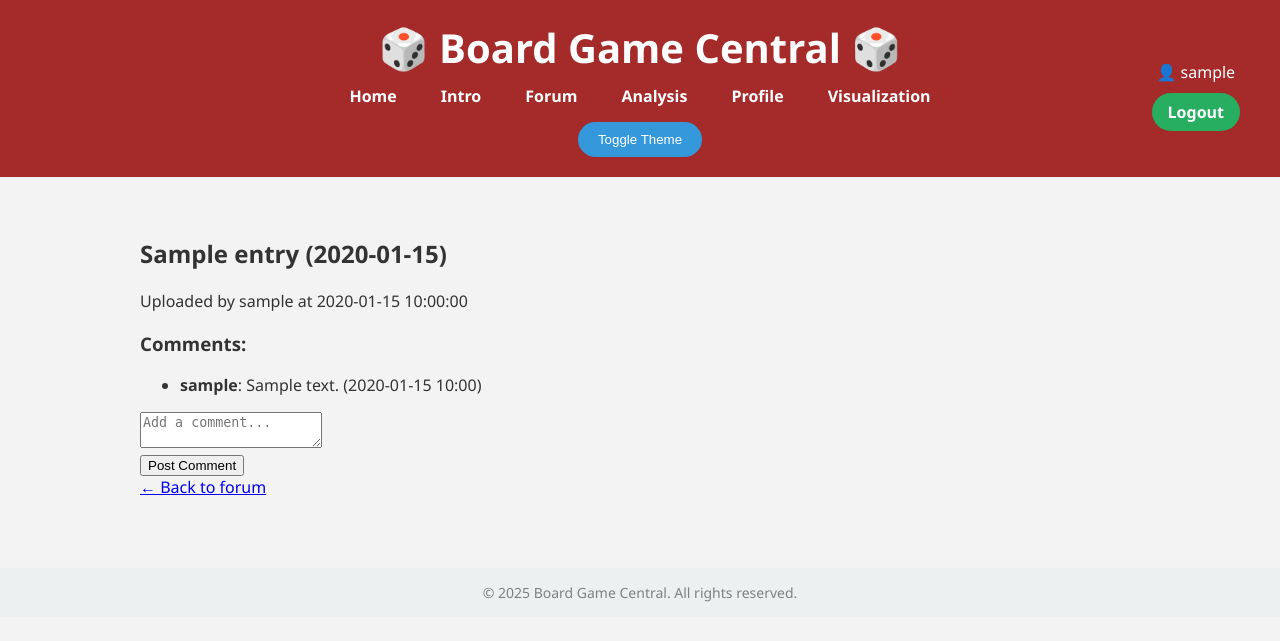
After one commit to TheDoctorZoose/CITS3403-Agile-Project, a Flask app: page /forum/1 in a window 1280 px wide. The commit adds this page. Shown: the top 641 px of the page. Run offline with Flask 3, Linux system fonts and the light colour scheme; a user stored in the database is signed in; tables that the repository leaves empty hold one stand-in row (values such as "Sample post").

Commit message:
Implement login, registration, game entry upload, and comment feature

```diff
--- a/app/routes.py
+++ b/app/routes.py
@@ -2,9 +2,12 @@ from flask import Blueprint, render_template, redirect, url_for, flash, request
 from flask_login import login_user, logout_user, current_user, login_required
 from werkzeug.security import generate_password_hash, check_password_hash
 
-from app.models import User
+from app.models import User, GameEntry, Comment
+
 from app.forms import RegistrationForm, LoginForm
 from app import db
+
+from datetime import datetime
 
 main = Blueprint('main', __name__)
 
@@ -67,9 +70,9 @@ def forgot_password():
 def intro():
     return render_template("intropage.html")
 
-@main.route('/forum')
-def forum():
-    return render_template("upload-data-view.html")
+# @main.route('/forum')
+# def forum():
+#     return render_template("upload-data-view.html")
 
 @main.route('/share')
 def share_data_view():
@@ -91,3 +94,52 @@ def analysis():
 @main.route('/visualisation')
 def visualisation():
     return render_template("visualisation-options.html")
+
+@main.route('/forum', methods=['GET', 'POST'])
+@login_required
+def forum():
+    if request.method == 'POST':
+        game_title = request.form.get('gameTitle')
+        date_str = request.form.get('datePlayed')
+
+        try:
+            date_played = datetime.strptime(date_str, "%Y-%m-%d").date()
+        except ValueError:
+            flash("Invalid date format.", "error")
+            return redirect(url_for('main.forum'))
+
+        new_entry = GameEntry(
+            game_title=game_title,
+            date_played=date_played,
+            user_id=current_user.id
+        )
+        db.session.add(new_entry)
+        db.session.commit()
+        flash('Entry submitted!')
+
+        return redirect(url_for('main.forum'))
+
+    entries = GameEntry.query.order_by(GameEntry.timestamp.desc()).all()
+    return render_template('upload-data-view.html', entries=entries)
+
+
+@main.route('/forum/<int:entry_id>', methods=['GET', 'POST'])
+@login_required
+def view_entry(entry_id):
+    entry = GameEntry.query.get_or_404(entry_id)
+
+    if request.method == 'POST':
+        comment_text = request.form.get('comment')
+        if comment_text:
+            comment = Comment(
+                content=comment_text,
+                user_id=current_user.id,
+                entry_id=entry.id
+            )
+            db.session.add(comment)
+            db.session.commit()
+            flash('Comment posted!')
+
+        return redirect(url_for('main.view_entry', entry_id=entry.id))
+
+    return render_template('entry_detail.html', entry=entry)
--- a/app/templates/base.html
+++ b/app/templates/base.html
@@ -26,9 +26,15 @@
       </div>
 
       <div class="nav-right">
-        <a href="{{ url_for('main.login') }}" class="auth-button">Login</a>
-        <a href="{{ url_for('main.register') }}" class="auth-button">Sign Up</a>
+        {% if current_user.is_authenticated %}
+          <span class="auth-username">👤 {{ current_user.username }}</span>
+          <a href="{{ url_for('main.logout') }}" class="auth-button">Logout</a>
+        {% else %}
+          <a href="{{ url_for('main.login') }}" class="auth-button">Login</a>
+          <a href="{{ url_for('main.register') }}" class="auth-button">Sign Up</a>
+        {% endif %}
       </div>
+
     </nav>
 
     <button id="themeToggle" class="theme-toggle">Toggle Theme</button>
--- /dev/null
+++ b/app/templates/entry_detail.html
@@ -0,0 +1,22 @@
+{% extends 'base.html' %}
+
+{% block content %}
+  <h2>{{ entry.game_title }} ({{ entry.date_played }})</h2>
+  <p>Uploaded by {{ entry.user.username }} at {{ entry.timestamp }}</p>
+
+  <h3>Comments:</h3>
+  <ul>
+    {% for comment in entry.comments %}
+      <li><strong>{{ comment.user.username }}</strong>: {{ comment.content }} ({{ comment.timestamp.strftime('%Y-%m-%d %H:%M') }})</li>
+    {% else %}
+      <li>No comments yet.</li>
+    {% endfor %}
+  </ul>
+
+  <form method="POST">
+    <textarea name="comment" placeholder="Add a comment..." required></textarea><br>
+    <button type="submit">Post Comment</button>
+  </form>
+
+  <a href="{{ url_for('main.forum') }}">← Back to forum</a>
+{% endblock %}
```
Also changed, not shown: app/models.py (+22 -0 lines), app/templates/profile.html (+7 -4 lines), app/templates/upload-data-view.html (+11 -2 lines), migrations/versions/338163e2fec4_add_comment_model.py (added, +37 -0 lines), migrations/versions/a2a13a9edfa5_add_gameentry_table.py (added, +36 -0 lines).
